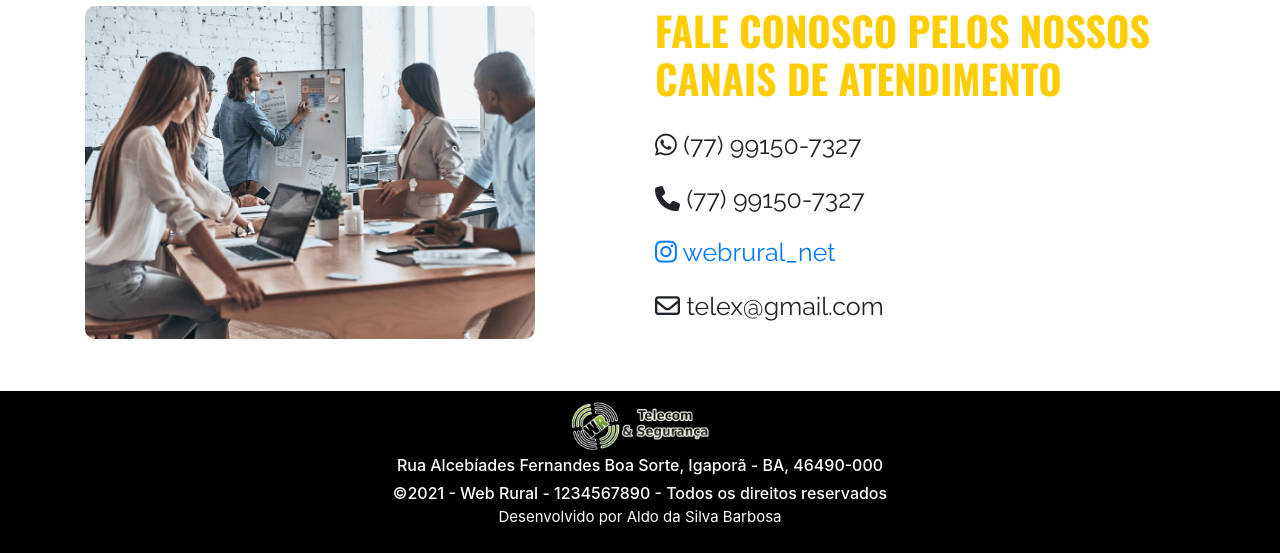
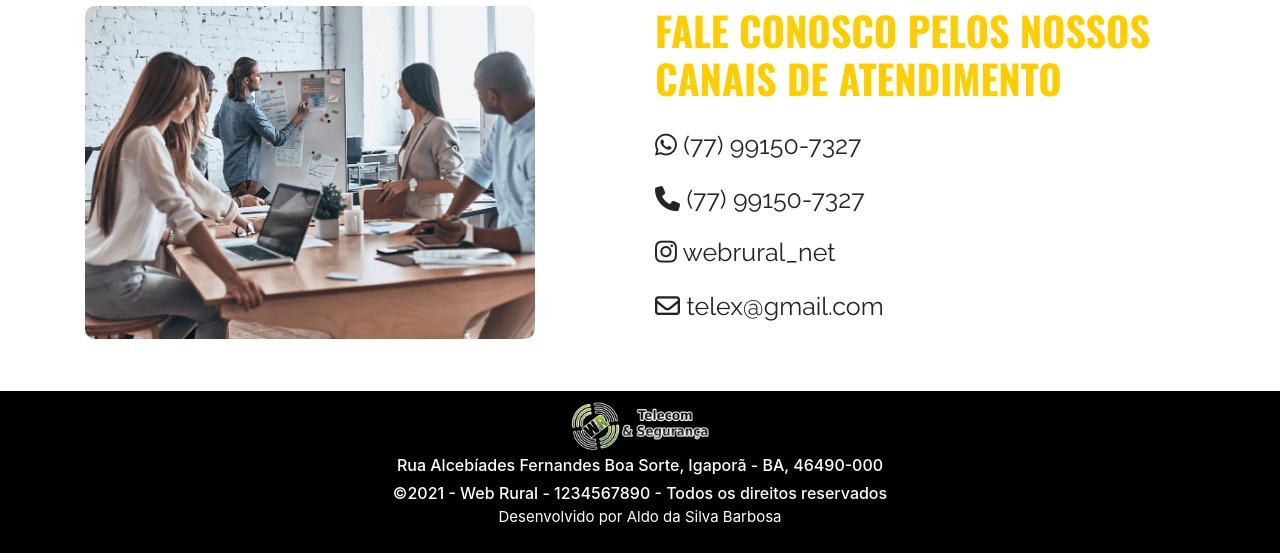
Before and after one commit to oaldobarbosa/webrural, a PHP site: page /contato/fale-conosco.php in a window 1280 px wide. Shown: the part 220-773 px from the top of the page. Run offline with PHP 8.4, Linux system fonts and the light colour scheme; some libraries are stand-ins or nearby versions; some web fonts are replaced.

Commit message:
new styles

```diff
--- a/contato/fale-conosco.php
+++ b/contato/fale-conosco.php
@@ -41,7 +41,7 @@
 
                             <p><i class="fab fa-whatsapp"></i> (77) 99150-7327 </p>
                             <p><i class="fas fa-phone"></i> (77) 99150-7327 </p>
-                            <a href="https:www.instagram.com/webrural_net"> <p><i class="fab fa-instagram"></i> webrural_net</p></a>
+                            <a href="https:www.instagram.com/webrural_net" style="color: inherit;"> <p><i class="fab fa-instagram"></i> webrural_net</p></a>
                             <p><i class="far fa-envelope"></i> telex@gmail.com</p>
 
 
```
